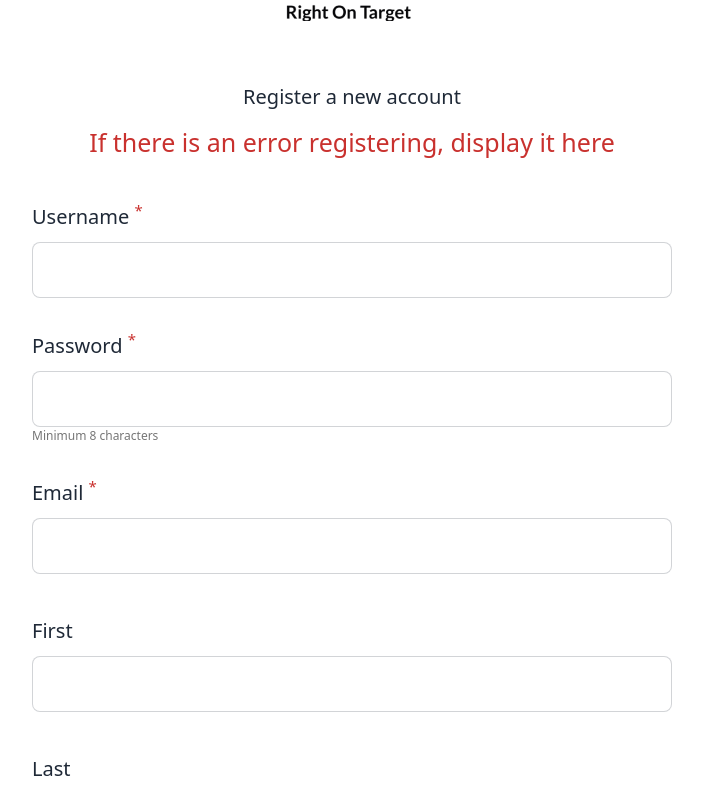
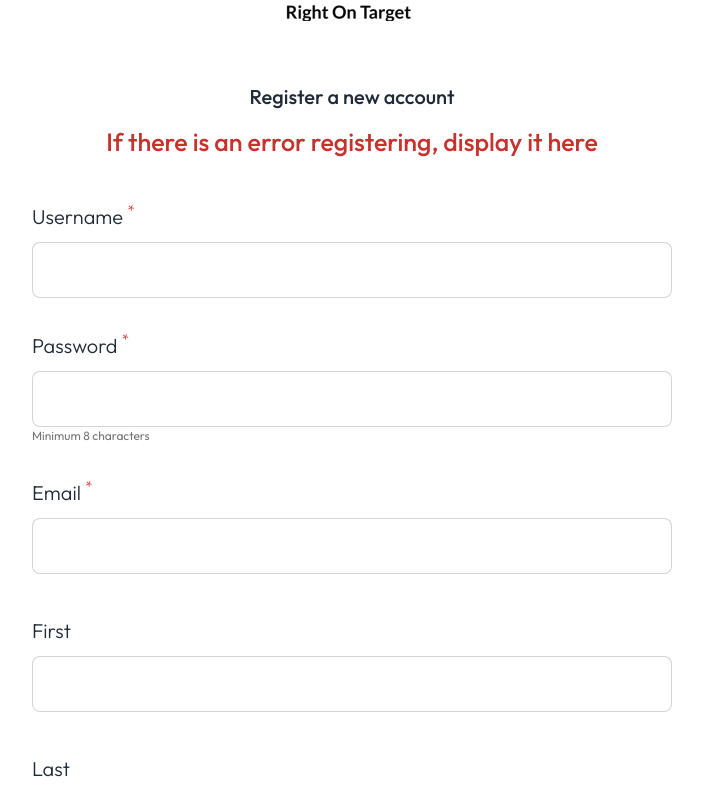
Before and after one commit to MamtazDev/cloud-four-c-two, a React (Create React App) app: page /register in a window 1280 px wide. Shown: the part 322-1114 px from the top of the page, without its empty margins (288-991 px from the left). Built offline with nearby package versions, Linux system fonts and the light colour scheme.

Commit message:
add font family in register page

```diff
--- a/src/components/Register/Register.js
+++ b/src/components/Register/Register.js
@@ -8,16 +8,16 @@ const Register = () => {
     <div className="py-[60px]">
       <div className="login_container ">
         <img className="mx-auto mb-[61px]" src={loginLogo} alt="" />
-        <p className="text-center text-[20px] font-[500] mb-[12px]">
+        <p className="outfit text-center text-[20px] font-[500] mb-[12px]">
           Register a new account
         </p>
-        <p className="text-center text-[#C9312E] text-[25px] font-[500] mb-[40px]">
+        <p className="outfit text-center text-[#C9312E] text-[25px] font-[500] mb-[40px]">
           If there is an error registering, display it here
         </p>
         <form>
           <div className="mb-[33px]">
-            <label className="text-[20px] font-[300] mb-[10px] block">
-              Username  <sup className="text-[#C9312E]">*</sup>
+            <label className="outfit text-[20px] font-[300] mb-[10px] block">
+              Username <sup className="text-[#C9312E]">*</sup>
             </label>
             <input
               type="text"
@@ -25,19 +25,19 @@ const Register = () => {
             />
           </div>
           <div className="mb-[33px]">
-            <label className="text-[20px] font-[300] mb-[10px] block">
+            <label className="outfit text-[20px] font-[300] mb-[10px] block">
               Password <sup className="text-[#C9312E]">*</sup>
             </label>
             <input
               type="password"
               className="input input-bordered w-full h-[56px]"
             />
-            <p className="text-[12px] font-[400] text-[#767676]">
+            <p className="outfit text-[12px] font-[400] text-[#767676]">
               Minimum 8 characters
             </p>
           </div>
           <div className="mb-[42px]">
-            <label className="text-[20px] font-[300] mb-[10px] block">
+            <label className="outfit text-[20px] font-[300] mb-[10px] block">
               Email <sup className="text-[#C9312E]">*</sup>
             </label>
             <input
@@ -46,7 +46,7 @@ const Register = () => {
             />
           </div>
           <div className="mb-[42px]">
-            <label className="text-[20px] font-[300] mb-[10px] block">
+            <label className="outfit text-[20px] font-[300] mb-[10px] block">
               First
             </label>
             <input
@@ -55,7 +55,7 @@ const Register = () => {
             />
           </div>
           <div className="mb-[42px]">
-            <label className="text-[20px] font-[300] mb-[10px] block">
+            <label className="outfit text-[20px] font-[300] mb-[10px] block">
               Last
             </label>
             <input
```
